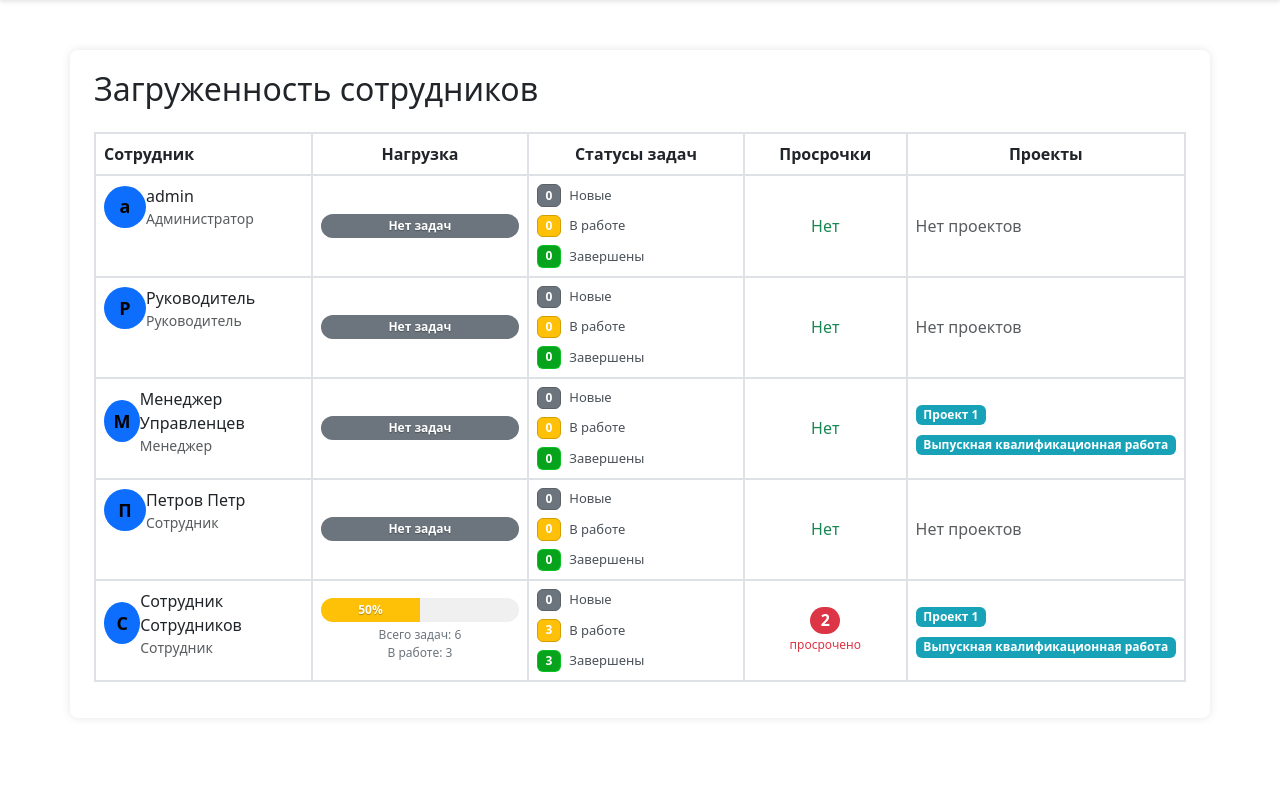
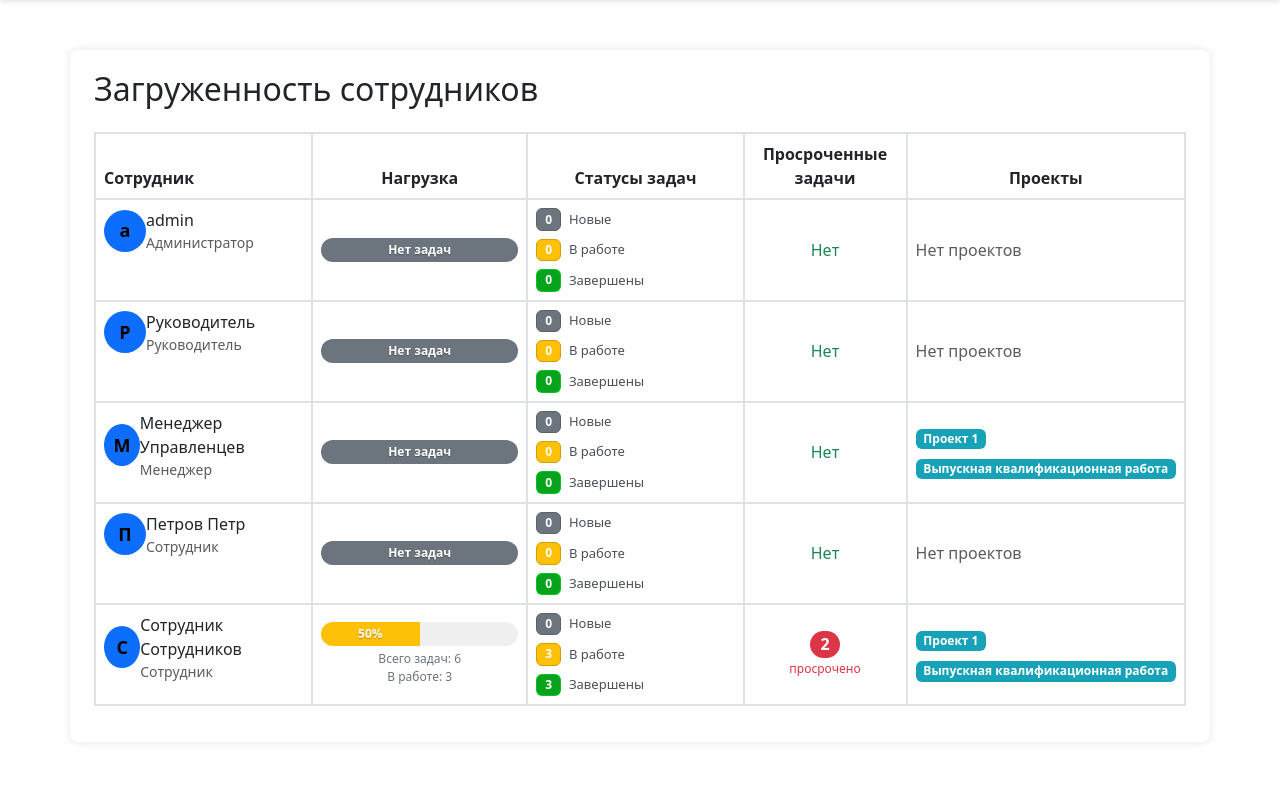
Before and after one commit to Chiosup/theseus_pm, a Django app: page /projects/employees/ in a window 1280 px wide. Shown: the part 66-858 px from the top of the page. Before the commit the page ends 748 px from the top, so only its background shows below. Run offline with Django 5.2, Linux system fonts and the light colour scheme; data comes from the database, SQL or seed files in the repository; both versions use the stored data as it was after the commit.

Commit message:
Для защиты

```diff
--- a/projects/templates/projects/employee_list.html
+++ b/projects/templates/projects/employee_list.html
@@ -10,7 +10,7 @@
                     <th style="width: 20%; border: 1px solid #dee2e6;">Сотрудник</th>
                     <th style="width: 20%; border: 1px solid #dee2e6;" class="text-center">Нагрузка</th>
                     <th style="width: 20%; border: 1px solid #dee2e6;" class="text-center">Статусы задач</th>
-                    <th style="width: 15%; border: 1px solid #dee2e6;" class="text-center">Просрочки</th>
+                    <th style="width: 15%; border: 1px solid #dee2e6;" class="text-center">Просроченные задачи</th>
                     <th style="width: 25%; border: 1px solid #dee2e6;" class="text-center">Проекты</th>
                 </tr>
             </thead>
```
Also changed, not shown: db.sqlite3.
